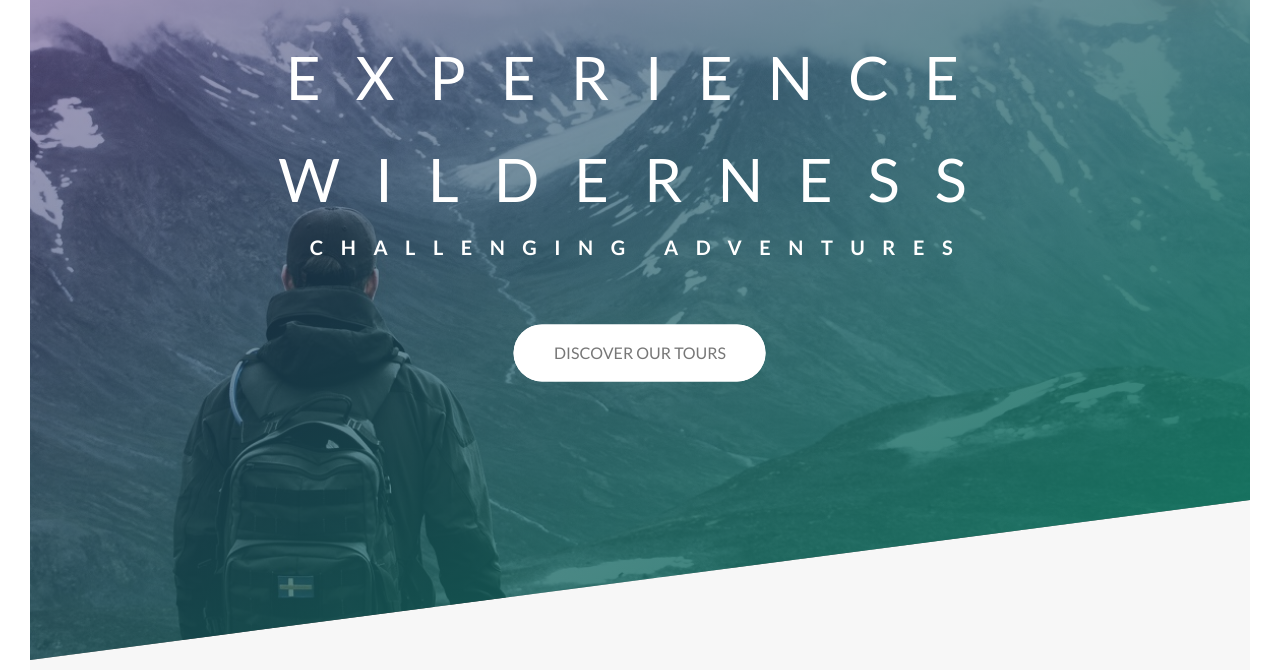
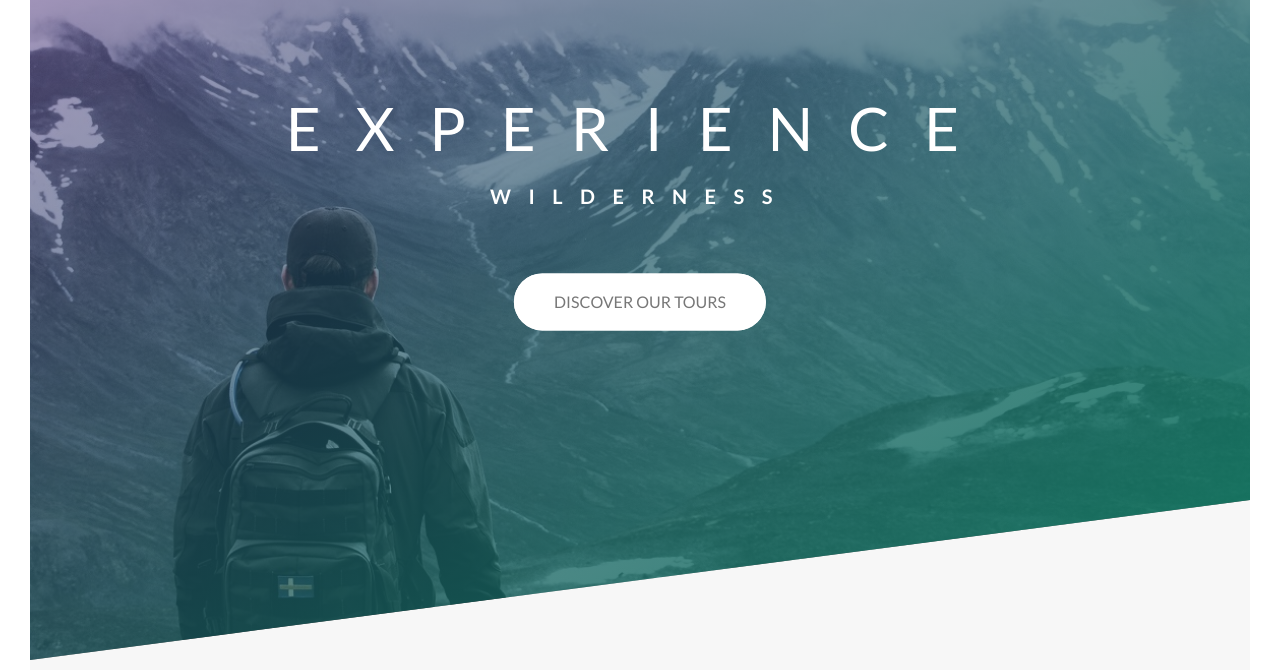
Before and after one commit to adrienesquerre/AdvenTours, a website: page index.html in a window 1280 px wide. Shown: the part 130-800 px from the top of the page. Drawn offline with Linux system fonts and the light colour scheme.

Commit message:
Update index.html

```diff
--- a/index.html
+++ b/index.html
@@ -43,8 +43,8 @@
 
             <div class="header__text-box">
                 <h1 class="heading-primary">
-                    <span class="heading-primary--main">Experience wilderness</span>
-                    <span class="heading-primary--sub">challenging adventures</span>
+                    <span class="heading-primary--main">Experience</span>
+                    <span class="heading-primary--sub">wilderness</span>
                 </h1>
 
                 <a href="#section-tours" class="btn btn--white btn--animated">Discover our tours</a>
```
